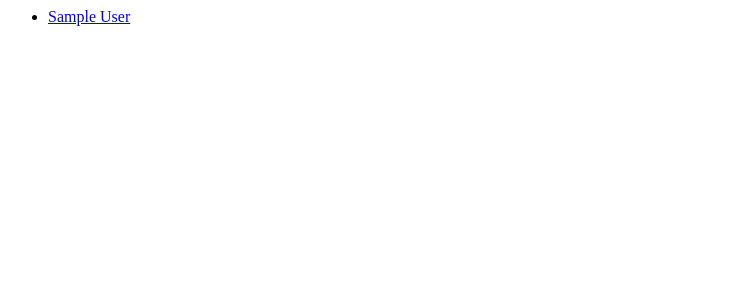
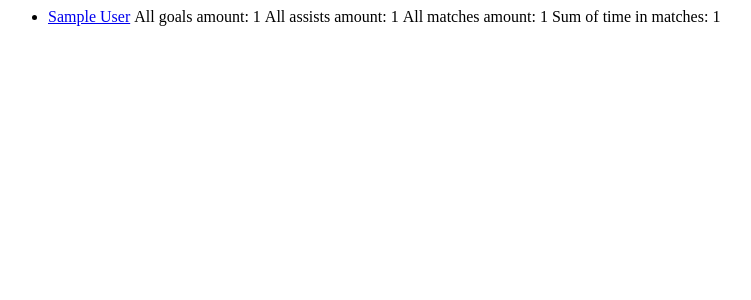
Before and after one commit to sebastian-jarosz/S4S_web, a Django app: page /players/player/ in a window 1280 px wide. Before the commit the part shown is almost empty. Shown: the top 300 px of the page, without its empty margins (0-751 px from the left). Run offline with Django 3.2, Linux system fonts and the light colour scheme; tables that the repository leaves empty hold one stand-in row (values such as "Sample post").

Commit message:
player.html - all players extended

```diff
--- a/football_players/templates/players/player.html
+++ b/football_players/templates/players/player.html
@@ -1,7 +1,13 @@
 {% if all_players %}
     <ul>
     {% for player in all_players %}
-        <li><a href="/players/player/{{ player.id }}/">{{ player }}</a></li>
+        <li>
+            <p style="display:inline"><a href="/players/player/{{ player.id }}/">{{ player }}</a></p>
+            <p style="display:inline">All goals amount: {{ player.goal_set.count }}</p>
+            <p style="display:inline">All assists amount: {{ player.assist_set.count }}</p>
+            <p style="display:inline">All matches amount: {{ player.matchplayer_set.count }}</p>
+            <p style="display:inline">Sum of time in matches: {{ player.get_time_sum_from_all_matches }}</p>
+        </li>
     {% endfor %}
     </ul>
 {% else %}
```
